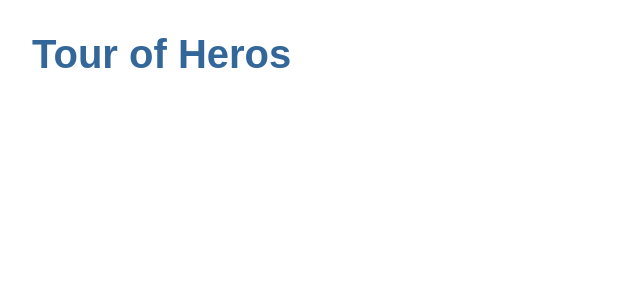
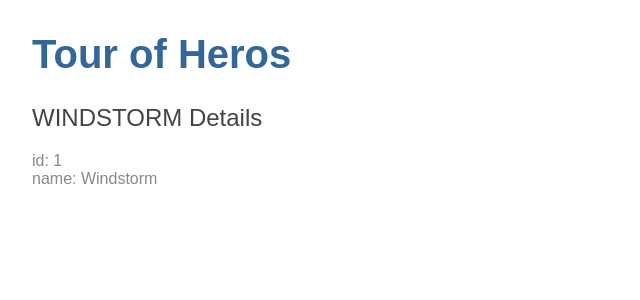
Before and after one commit to YusukeIwaki/vue-tour-of-heroes, a Vue app: page / in a window 1280 px wide. Shown: the top 300 px of the page, without its empty margins (0-640 px from the left). Built offline with nearby package versions, Linux system fonts and the light colour scheme.

Commit message:
add app-heros component.

```diff
--- a/src/App.vue
+++ b/src/App.vue
@@ -1,11 +1,17 @@
 <template>
-  <h1>{{ title }}</h1>
+  <main>
+    <h1>{{ title }}</h1>
+    <app-heros></app-heros>
+  </main>
 </template>
 
 <script lang="ts">
 import { Component, Vue } from 'vue-property-decorator';
+import AppHeros from './components/AppHeros.vue';
 
-@Component
+@Component({
+  components: { AppHeros },
+})
 export default class App extends Vue {
   title: string = 'Tour of Heros';
 }
--- /dev/null
+++ b/src/Hero.ts
@@ -0,0 +1,4 @@
+export class Hero {
+  id: number;
+  name: string;
+}
--- /dev/null
+++ b/src/components/AppHeros.vue
@@ -0,0 +1,20 @@
+<template>
+  <div>
+    <h2>{{hero.name | uppercase}} Details</h2>
+    <div><span>id: </span>{{hero.id}}</div>
+    <div><span>name: </span>{{hero.name}}</div>
+  </div>
+</template>
+
+<script lang="ts">
+import { Component, Vue } from 'vue-property-decorator';
+import { Hero } from '../Hero';
+
+@Component
+export default class AppHeros extends Vue {
+  hero: Hero = {
+    id: 1,
+    name: "Windstorm"
+  }
+}
+</script>
--- a/src/main.ts
+++ b/src/main.ts
@@ -3,6 +3,11 @@ import App from './App.vue';
 
 Vue.config.productionTip = false;
 
+Vue.filter('uppercase', function (value: string) {
+  if (!value) return ''
+  return value.toUpperCase();
+})
+
 new Vue({
   render: (h) => h(App),
 }).$mount('#app');
```
